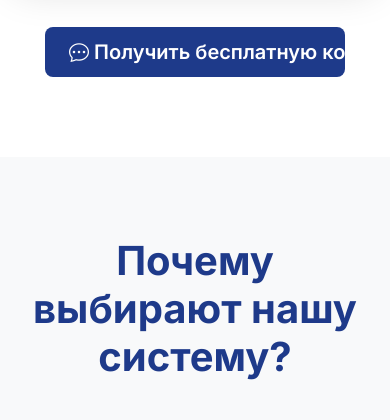
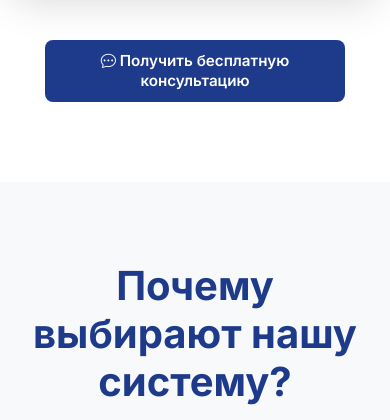
Before and after one commit to Beiseek/kod-bezopasnosti-website, a Django app: page / in a window 390 px wide; the page is wider, and only the part inside the window is pictured. Shown: the part 4993-5413 px from the top of that part. Run offline with Django 5.2, Linux system fonts and the light colour scheme; data comes from the database, SQL or seed files in the repository.

Commit message:
fix(ux): allow CTA button text wrapping on mobile <=992px; adjust sizing

```diff
--- a/static/css/style.css
+++ b/static/css/style.css
@@ -102,6 +102,13 @@ body {
         width: 100%;
         max-width: 300px;
         text-align: center;
+        /* На мобильных разрешаем перенос текста внутри кнопки */
+        white-space: normal;
+        overflow-wrap: anywhere;
+        word-break: break-word;
+        line-height: 1.3;
+        padding: 0.7rem 1rem;
+        font-size: 0.95rem;
     }
 }
 
```
